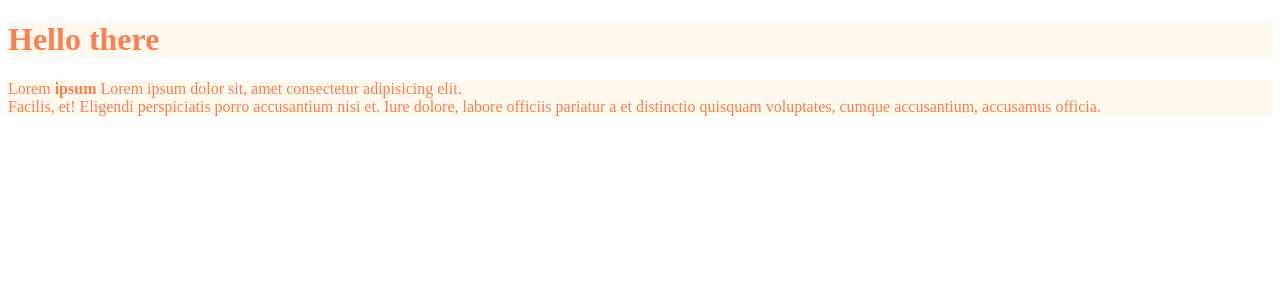
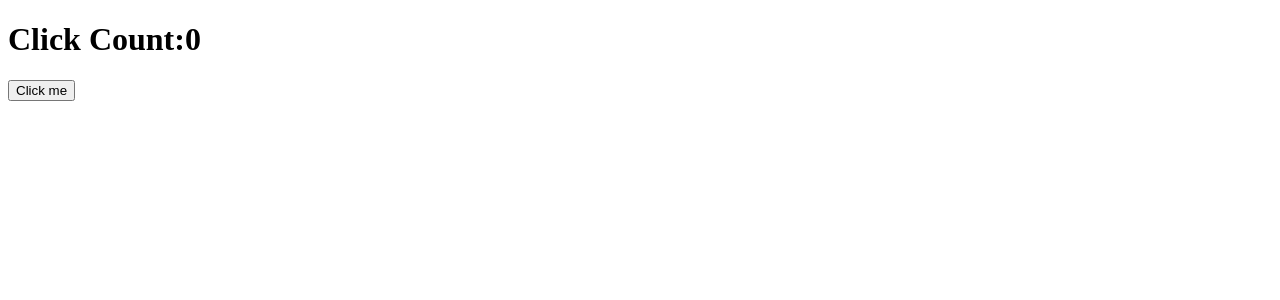
Before and after one commit to Sandesh567/basic-react-application, a React (Vite) app: page / in a window 1280 px wide. Shown: the top 300 px of the page. Built offline with nearby package versions, Linux system fonts and the light colour scheme.

Commit message:
understanding useState basics.

```diff
--- /dev/null
+++ b/src/App.jsx
@@ -0,0 +1,9 @@
+import Clicker from "./Clicker";
+
+export default function () {
+  return (
+    <>
+      <Clicker />
+    </>
+  );
+}
--- a/src/index.jsx
+++ b/src/index.jsx
@@ -1,3 +1,4 @@
+import App from "./App";
 import "./style.css";
 import { createRoot } from "react-dom/client";
 
@@ -6,8 +7,9 @@ const root = createRoot(document.querySelector("#root"));
 const toto = "there";
 
 root.render(
-  <>
-    <h1 style={{ color: "coral", backgroundColor: "floralwhite" }}>
+  <div>
+    <App />
+    {/* <h1 style={{ color: "coral", backgroundColor: "floralwhite" }}>
       Hello {toto}
     </h1>
     <p className="paragraph">
@@ -16,6 +18,6 @@ root.render(
       Facilis, et! Eligendi perspiciatis porro accusantium nisi et. Iure dolore,
       labore officiis pariatur a et distinctio quisquam voluptates, cumque
       accusantium, accusamus officia.
-    </p>
-  </>
+    </p> */}
+  </div>
 );
```
